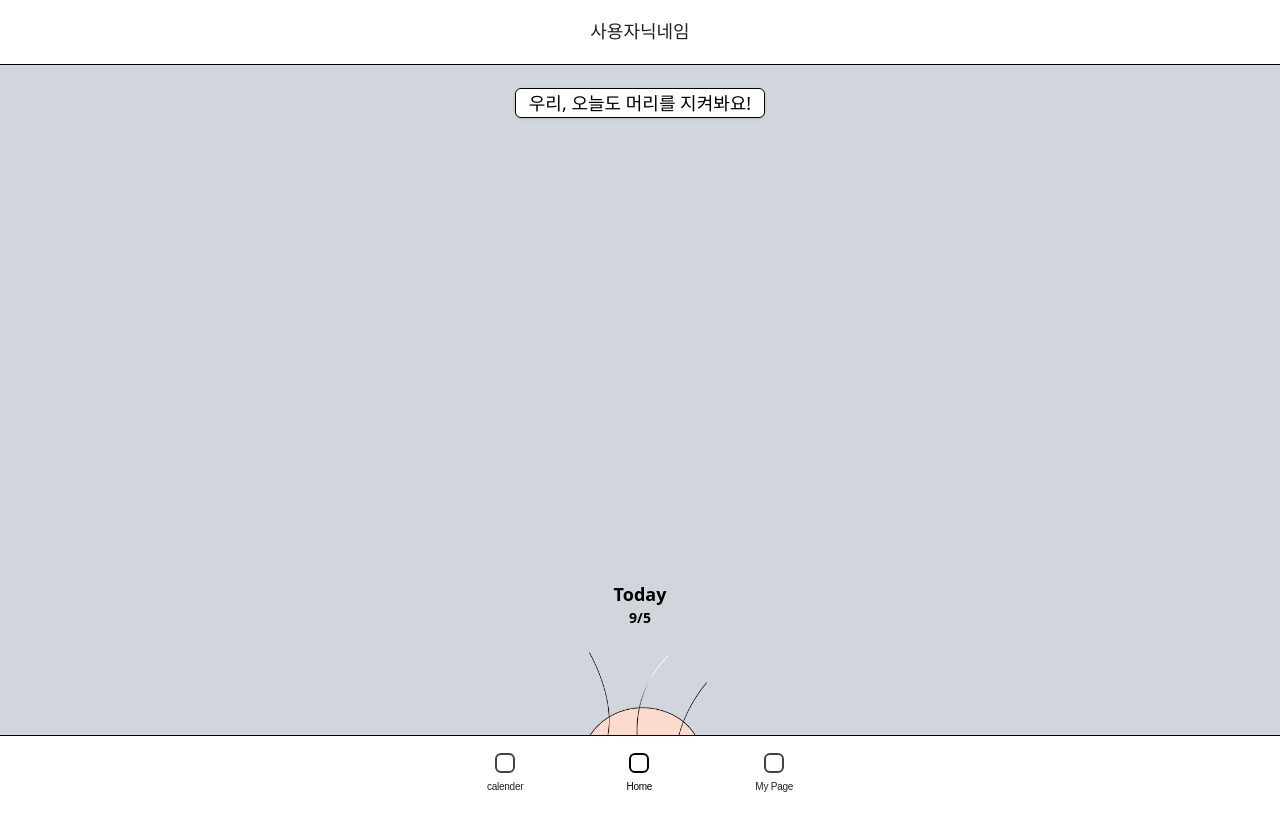
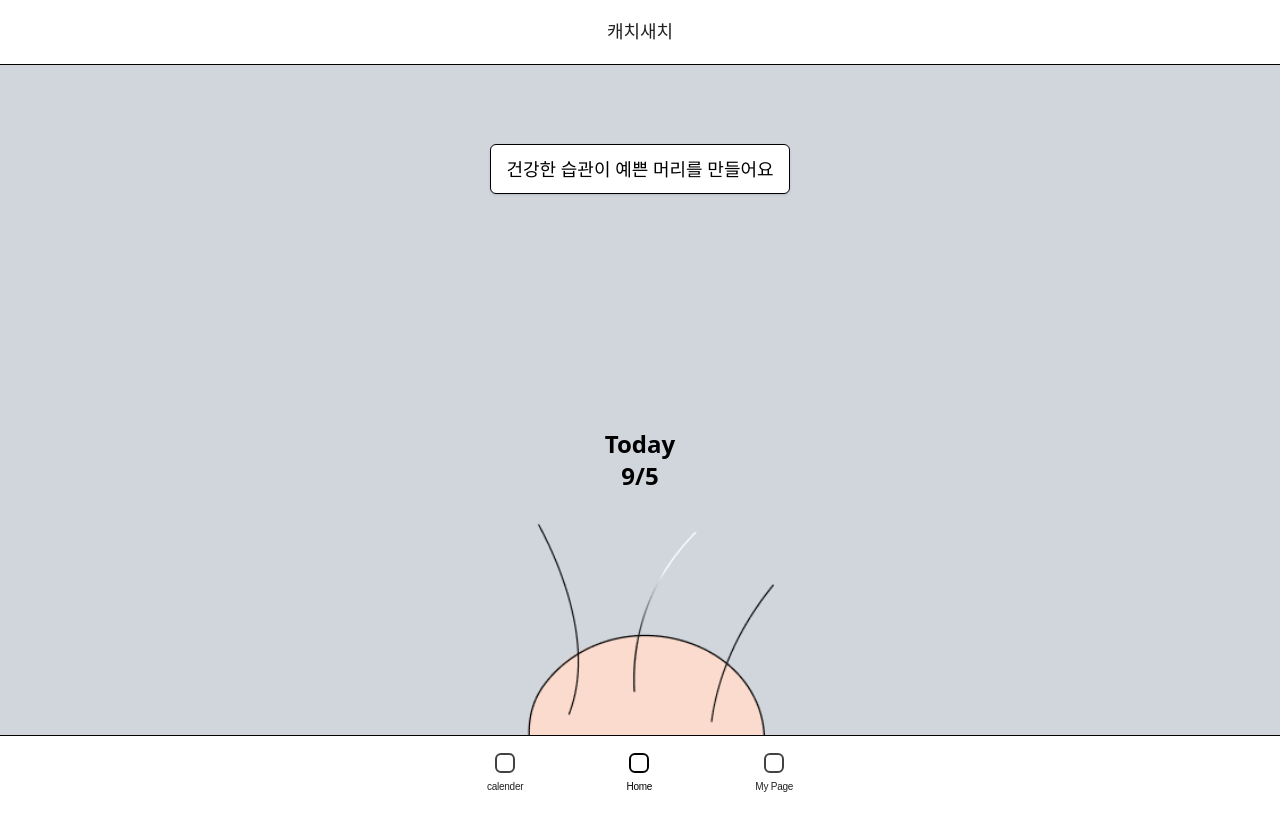
Before and after one commit to sinchon-oneTrillion/Frontend, a React (Vite) app: page /home in a window 1280 px wide. Shown: the top 830 px of the page. Built offline with nearby package versions, Linux system fonts and the light colour scheme.

Commit message:
feat/home api 연결중

```diff
--- a/index.html
+++ b/index.html
@@ -4,7 +4,7 @@
     <meta charset="UTF-8" />
     <link rel="icon" type="image/svg+xml" href="/vite.svg" />
     <meta name="viewport" content="width=device-width, initial-scale=1.0" />
-    <title> </title>
+    <title>캐치새치 </title>
   </head>
   <body>
     <div id="root"></div>
--- a/src/App.jsx
+++ b/src/App.jsx
@@ -26,7 +26,7 @@ export default function App() {
           <Route path="/mypage" element={<Mypage />} />
           {/* 404 */}
           <Route path="*" element={<NotFound />} />
-       </Route>
+        </Route>
       </Routes>
     </BrowserRouter>
   );
--- a/src/apis/home.js
+++ b/src/apis/home.js
@@ -10,3 +10,16 @@ export const getHabitCards = async (nickname) => {
     throw error;
   }
 };
+
+// 완료된 습관 카드 전송
+export const completeHabitCards = async (nickname, cards) => {
+  try {
+    const response = await axios.post(`/api/cards/complete/${nickname}`, {
+      cards
+    });
+    return response.data;
+  } catch (error) {
+    console.error('습관 완료 전송에 실패했습니다:', error);
+    throw error;
+  }
+};
--- a/src/pages/Home.jsx
+++ b/src/pages/Home.jsx
@@ -13,6 +13,25 @@ export const Home = () => {
     setShowPopup(false);
   };
 
+  // 랜덤 격려글 배열
+  const encouragementMessages = [
+    "우리, 오늘도 머리를 지켜봐요!",
+    "건강한 모발을 위한 하루 시작!",
+    "새치 예방, 오늘도 화이팅!",
+    "당신의 머리카락이 고마워해요!",
+    "꾸준함이 만드는 아름다운 모발!",
+    "오늘도 멋진 헤어를 위해!",
+    "건강한 습관이 예쁜 머리를 만들어요",
+    "모발 관리의 달인이 되어봐요!",
+    "새치 없는 윤기나는 머리카락!",
+    "오늘 하루도 모발 건강 챙기세요!"
+  ];
+
+  // 랜덤 격려글 선택
+  const getRandomMessage = () => {
+    return encouragementMessages[Math.floor(Math.random() * encouragementMessages.length)];
+  };
+
     // 오늘 날짜 (9/5 형식)
     const today = new Date();
     const month = today.getMonth() + 1; // getMonth()는 0부터 시작하니까 +1
@@ -21,19 +40,19 @@ export const Home = () => {
 
   return (
     <div className="flex flex-col items-center h-full bg-gray-300 overflow-hidden">
-      {/* 실천 n일째 박스 */}
-      <div className="w-[250px] h-[30px] bg-white border rounded-md shadow flex items-center justify-center mt-6">
-        <span className="text-lg font-medium">우리, 오늘도 머리를 지켜봐요!</span>
+      {/* 랜덤 격려글 */}
+      <div className="w-[300px] h-[50px] bg-white border rounded-md shadow flex items-center justify-center mt-20">
+        <span className="text-lg font-medium">{getRandomMessage()}</span>
       </div>
 
       {/* Today */}
       <div className="flex flex-col items-center space-y-4 mt-auto mb-0">
-        <div className="flex flex-col items-center text-lg font-semibold">
+        <div className="flex flex-col items-center text-2xl font-semibold">
         Today
-        <div className="text-black text-sm">{formattedDate}</div>
+        <div className="text-black text-2xl">{formattedDate}</div>
         </div>
         <button className="cursor-pointer" onClick={handleHomeButtonClick}>
-          <img src={skin1} alt="머리" className="w-40 h-auto" />
+          <img src={skin1} alt="머리" className="w-80 h-auto" />
         </button>
         </div>
 
--- a/src/shared/components/HabitChecklistCard.jsx
+++ b/src/shared/components/HabitChecklistCard.jsx
@@ -1,5 +1,5 @@
 import { useState, useEffect } from 'react';
-import { getHabitCards } from '../../apis/home';
+import { getHabitCards, completeHabitCards } from '../../apis/home';
 
 const imgRadioBase = "http://localhost:3845/assets/13fe777cd0f71483e930b356d82512fc8e0b1e3b.svg";
 const imgRadioDot = "http://localhost:3845/assets/89f47b654e0d2e8c8d2fefec52602ce7d519887e.svg";
@@ -29,6 +29,15 @@ export const HabitchecklistCard = ({ onClose }) => {
   // 실제 로그인 시스템에서 nickname 가져오기
   const nickname = "사용자닉네임";
 
+  // Mock data for fallback
+  const mockHabits = [
+    { id: 1, title: "검은 콩 먹기", completed: false },
+    { id: 2, title: "두피마사지 10번 하기", completed: false },
+    { id: 3, title: "물 8잔 마시기", completed: false },
+    { id: 4, title: "검은 콩 먹기", completed: false },
+    { id: 5, title: "두피마사지 10번 하기", completed: false },
+  ];
+
   useEffect(() => {
     const fetchHabits = async () => {
       try {
@@ -37,14 +46,15 @@ export const HabitchecklistCard = ({ onClose }) => {
 
         const habitsData = cards.map((card, index) => ({
           id: index + 1,
-          title: card,
-          completed: false
+          title: card.list,
+          completed: card.achieve
         }));
 
         setHabits(habitsData);
       } catch (error) {
-        // 에러 시 빈 배열로 설정
-        setHabits([]);
+        console.log('API 연결 실패, mock data 사용:', error);
+        // API 연결 실패 시 mock data 사용
+        setHabits(mockHabits);
       } finally {
         setLoading(false);
       }
@@ -61,12 +71,19 @@ export const HabitchecklistCard = ({ onClose }) => {
     );
   };
 
-  const handleSubmit = () => {
+  const handleSubmit = async () => {
     const allCompleted = habits.every(habit => habit.completed);
 
-    if (allCompleted && habits.length > 0) {
-      alert('오늘도 수고하셨습니다!');
-      onClose();
+    if (allCompleted) {
+      try {
+        const completedCards = habits.map(habit => habit.title);
+        await completeHabitCards(nickname, completedCards);
+        alert('오늘도 수고하셨습니다!');
+        onClose();
+      } catch (error) {
+        alert('완료 처리 중 오류가 발생했습니다. 다시 시도해주세요.');
+        console.error('습관 완료 처리 실패:', error);
+      }
     }
   };
 
@@ -93,6 +110,14 @@ export const HabitchecklistCard = ({ onClose }) => {
       onClick={handleOverlayClick}
     >
       <div className="bg-white box-border content-stretch flex flex-col gap-[30px] items-center justify-center px-[23px] py-11 relative">
+        {/* 닫기 버튼 */}
+        <button
+          onClick={onClose}
+          className="absolute top-2 right-2 text-gray-500 hover:text-black text-xl font-bold"
+          aria-label="닫기"
+          >
+        ×
+        </button>
         <div aria-hidden="true" className="absolute border border-black border-solid inset-0 pointer-events-none" />
 
       {habits.map((habit) => (
--- a/src/shared/components/layouts/Navbar.jsx
+++ b/src/shared/components/layouts/Navbar.jsx
@@ -90,14 +90,13 @@ function BottomNavbar() {
 }
 
 function TopNavbar() {
-  // TODO: 실제 로그인 시스템과 연동하여 nickname 가져오기
-  const nickname = "사용자닉네임"; // 임시 데이터
+
 
   return (
     <div className="bg-white content-stretch flex flex-col items-start justify-start fixed top-0 left-0 right-0 z-50">
       <div className="content-stretch flex items-center justify-center relative shrink-0 w-full h-16">
         <div className="font-['Roboto:Medium',_sans-serif] font-medium text-[#212121] text-lg">
-          {nickname}
+          캐치새치
         </div>
       </div>
       <div className="bg-[#020202] h-px shrink-0 w-full" />
```
Also changed, not shown: 1 other file (tests, documents, lock files or other folders).
